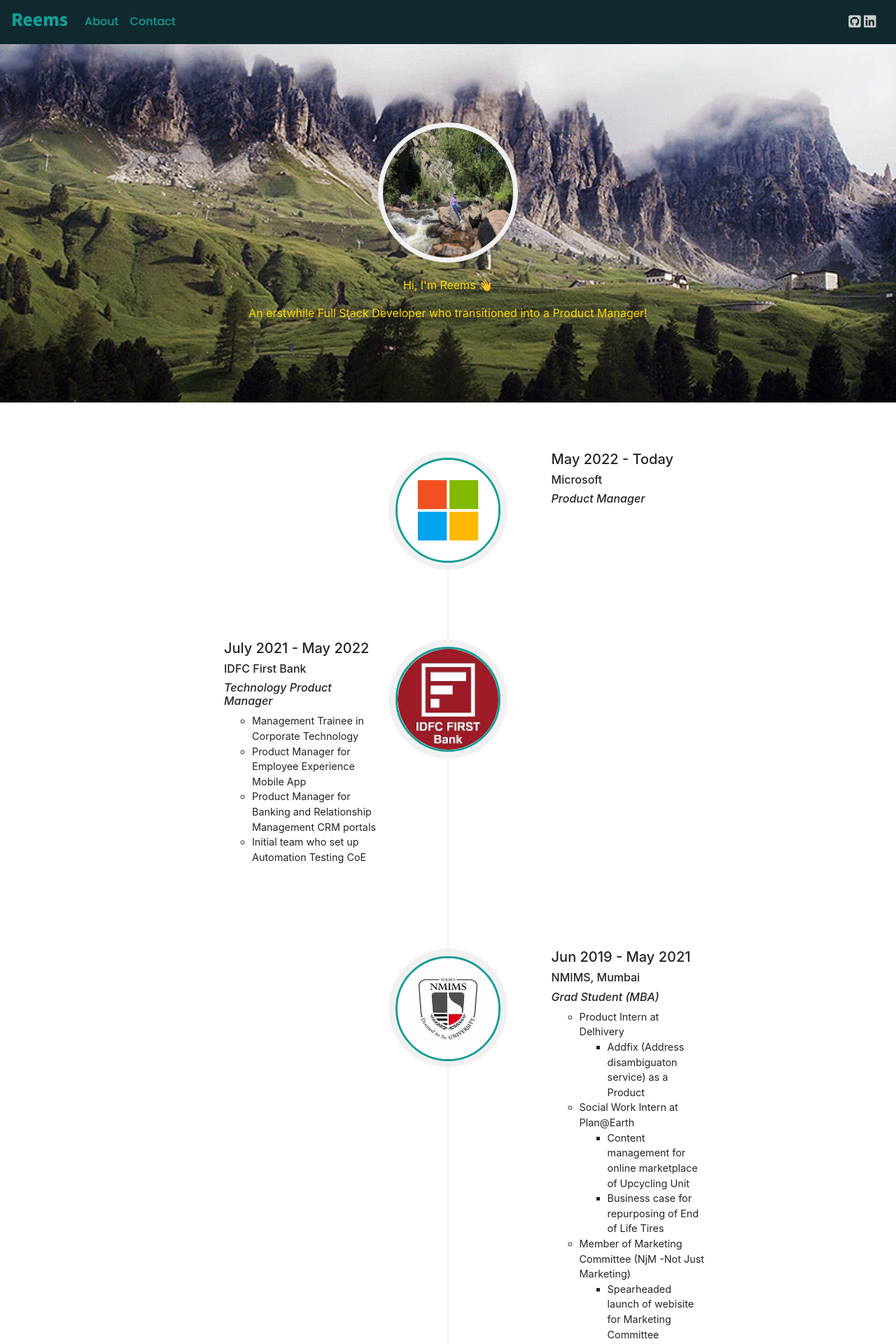
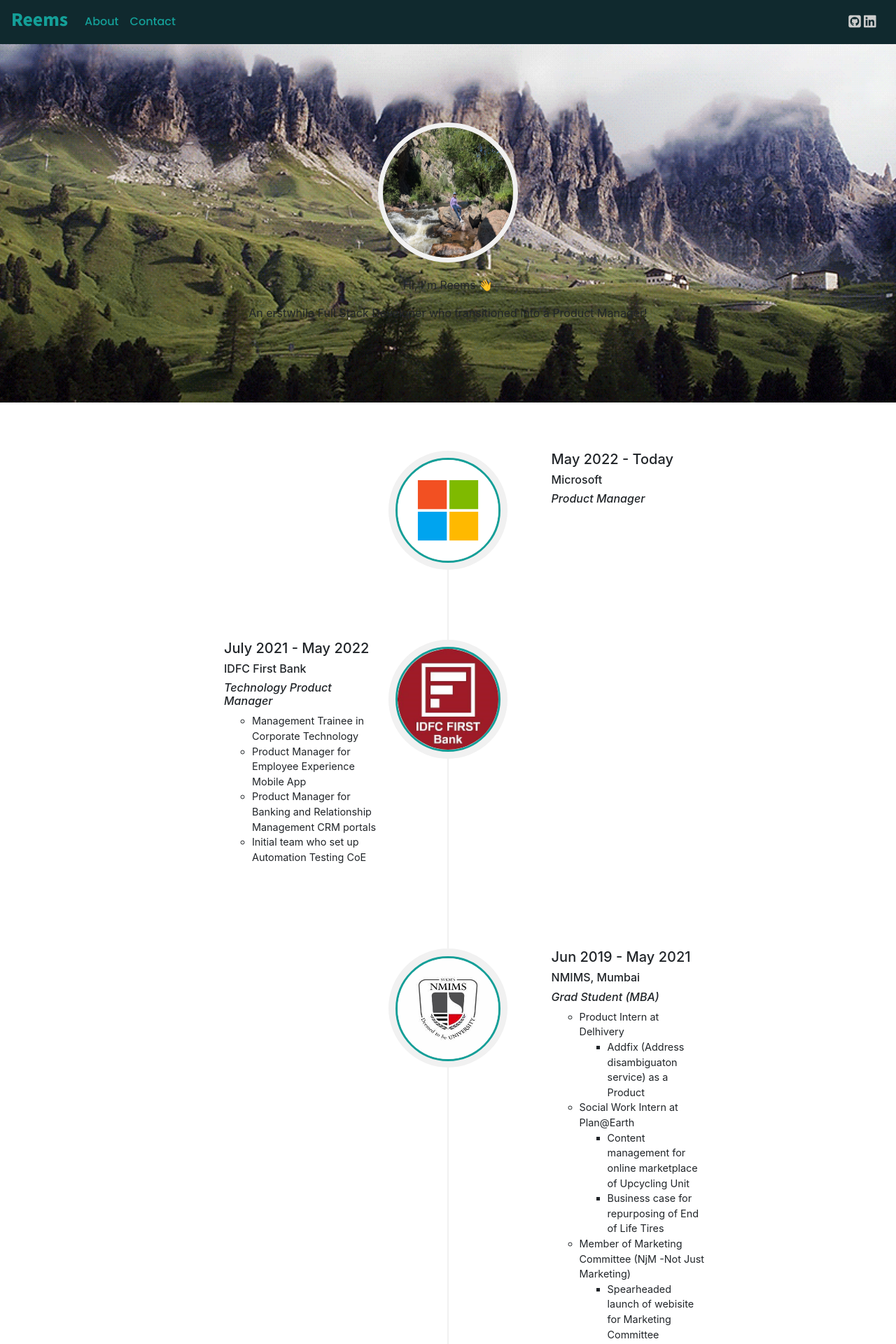
Before and after one commit to reemstk/reemstk.github.io, a Jekyll site: the page built from index.md, in a window 1280 px wide. Shown: the top 1920 px of the page at 70% size. Built offline with Jekyll 4.4.1, drawn with Linux system fonts in a browser that asks for light colours; nearby versions of some CDN libraries; comment, search, counter and statistics services are not loaded; our own code applies the rules of GitHub Pages for plain Markdown files.

Commit message:
Update header.html

```diff
--- a/_includes/header.html
+++ b/_includes/header.html
@@ -24,7 +24,7 @@
     <!-- profile image ends -->
 
     <!-- content -->
-    <div class="card-body" style="text-align: center; color: gold; ">
+    <div class="card-body" style="text-align: center; color: alice-blue; ">
           <p>{{ site.welcome_line1 }}</p>
           <p>{{ site.welcome_line2 }}</p>
     </div>
```
